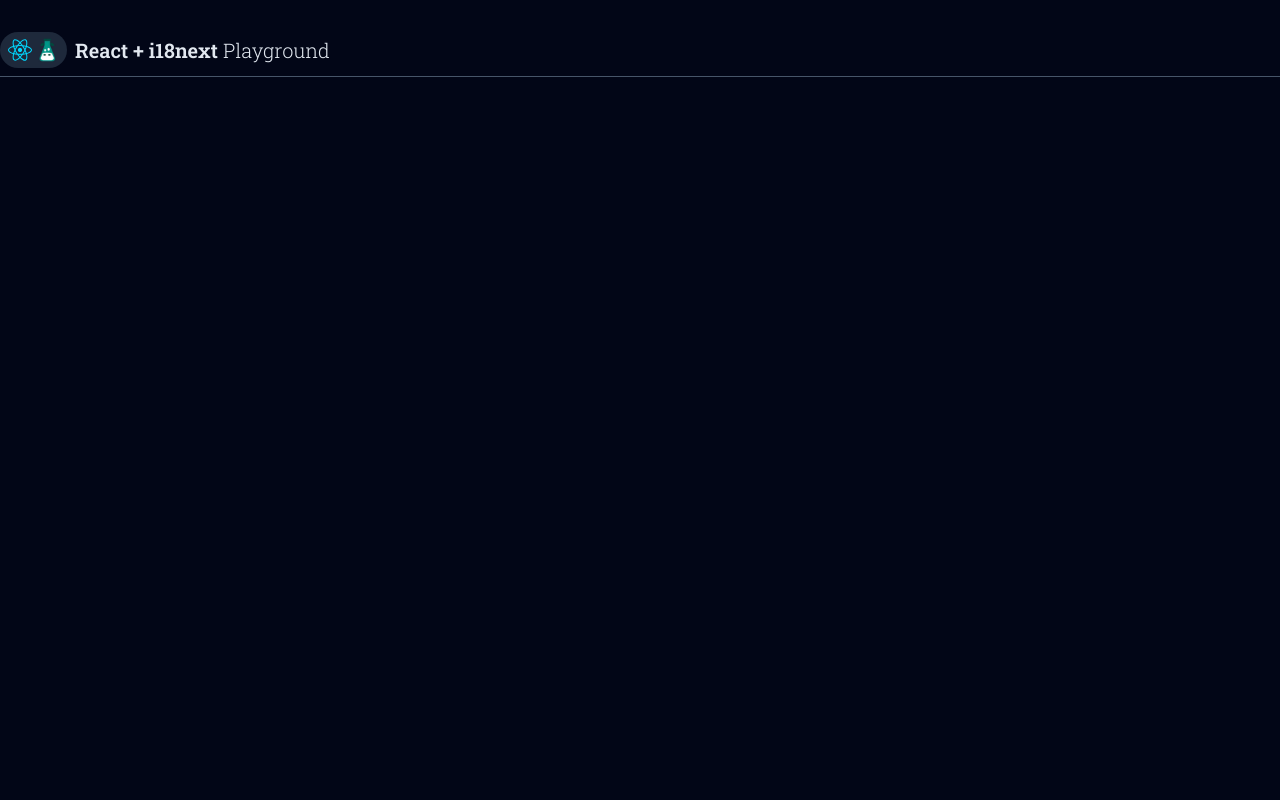
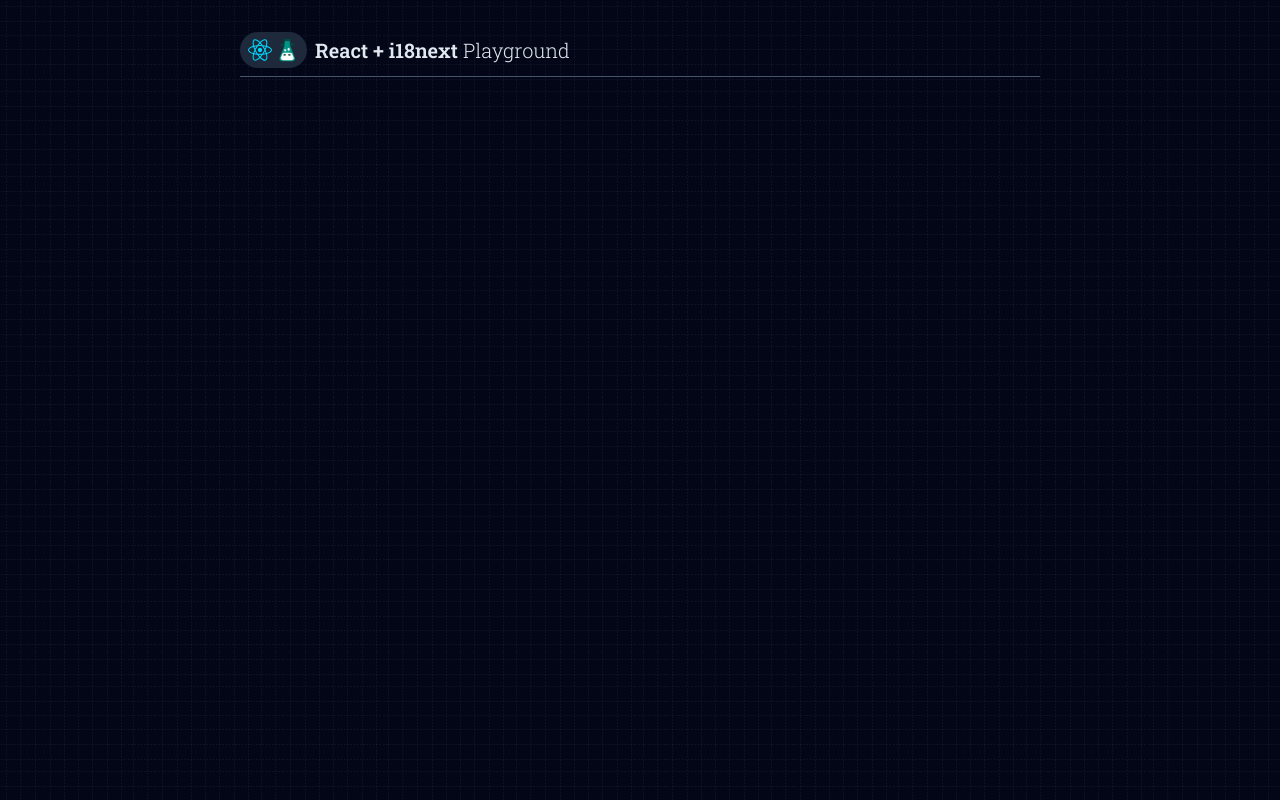
Before and after one commit to mdurmusphrase/react-i18next-iv, a React (Vite) app: page / in a window 1280 px wide. Built offline with nearby package versions, Linux system fonts and the light colour scheme.

Commit message:
chore: add grid bg

```diff
--- a/index.html
+++ b/index.html
@@ -12,7 +12,7 @@
       rel="stylesheet"
     />
   </head>
-  <body class="bg-slate-950 text-slate-200">
+  <body class="bg-grid-pattern bg-slate-950 text-slate-200">
     <div id="root"></div>
     <script type="module" src="/src/main.tsx"></script>
   </body>
--- a/src/App.tsx
+++ b/src/App.tsx
@@ -2,7 +2,7 @@ import Header from "./layout/Header";
 
 function App() {
   return (
-    <div className="container mx-auto mt-8">
+    <div className="container mx-auto mt-8 max-w-[800px]">
       <Header />
     </div>
   );
--- a/tailwind.config.js
+++ b/tailwind.config.js
@@ -8,6 +8,9 @@ export default {
       fontFamily: {
         sans: ['"Roboto Slab"', ...defaultTheme.fontFamily.sans],
       },
+      backgroundImage: {
+        "grid-pattern": "url('/v1043-081a.svg')",
+      },
     },
   },
   plugins: [],
```
Also changed, not shown: public/v1043-081a.svg (added).
